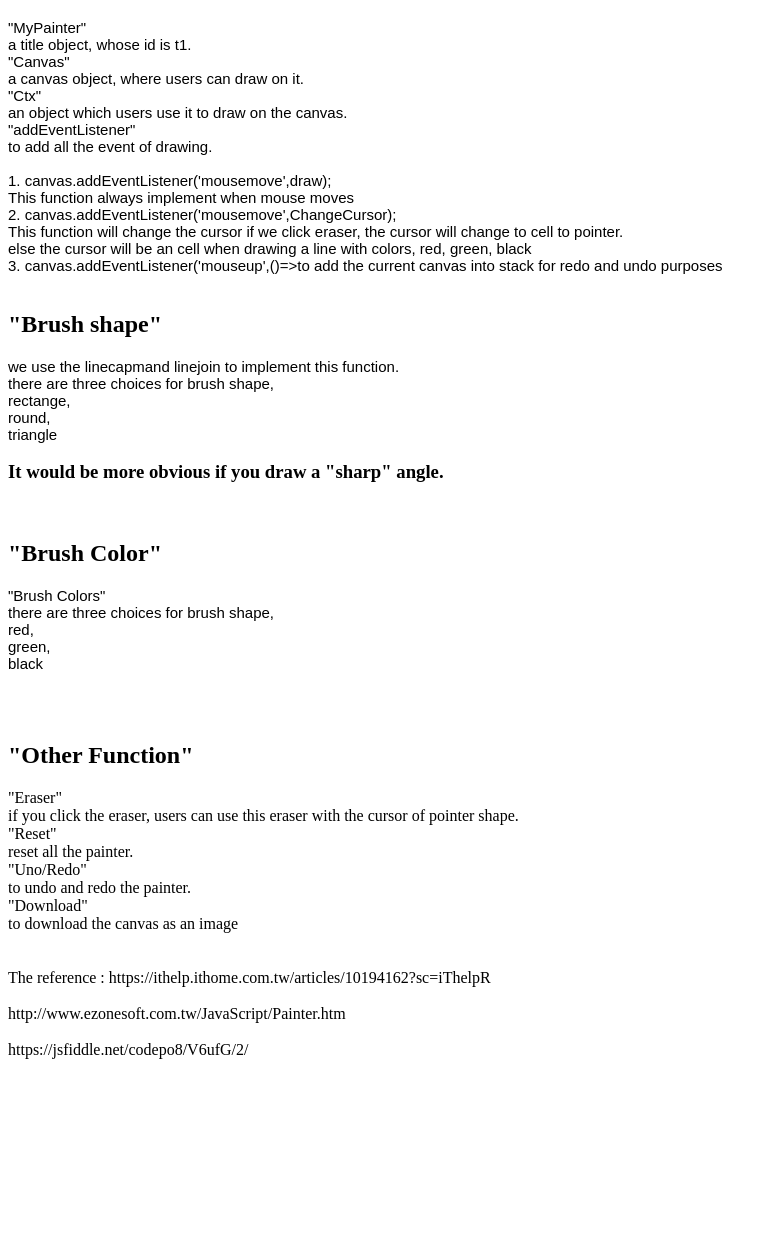
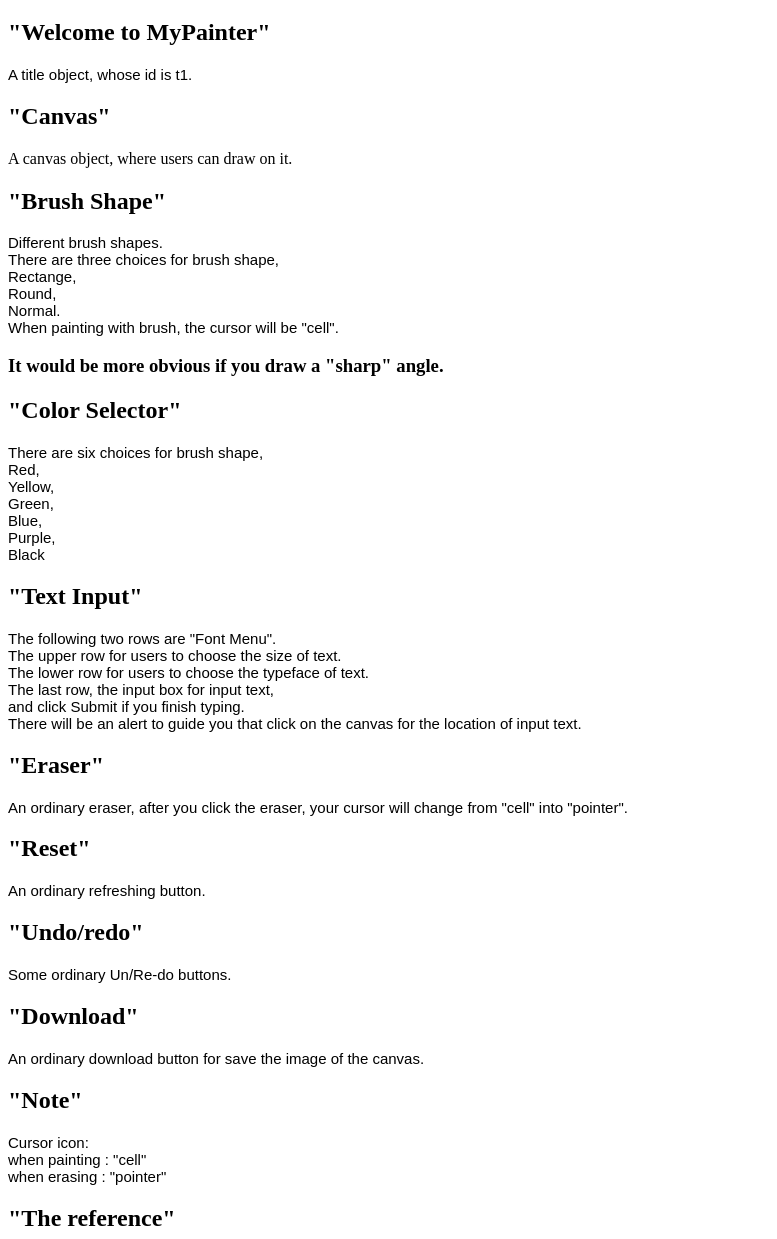
Before and after one commit to bubu3013/Painter_2019, a plain HTML site: page README.html in a window 1280 px wide. Shown: the part 61-1300 px from the top of the page, without its empty margins (0-777 px from the left). Before the commit the page ends 1154 px from the top, so only its background shows below. Drawn offline with Linux system fonts and the light colour scheme.

Commit message:
Update README.html

```diff
--- a/README.html
+++ b/README.html
@@ -14,60 +14,74 @@ p.b {
 <body>
 
 <h1>README.html</h1>
+<h2>"Welcome to MyPainter"
+</h2>
+<p class="a">
+    A title object, whose id is t1.<br>
+</p>
+<h2>"Canvas"</h2>
+    A canvas object, where users can draw on it.<br>
+</p>
+<h2>"Brush Shape"</h2>
+<p class="a">
+    Different brush shapes.<br>
+    There are three choices for brush shape,<br>
+    Rectange,<br>
+    Round,<br>
+    Normal.<br>
+    When painting with brush, the cursor will be "cell".<br>
+    <h3>It would be more obvious if you draw a "sharp" angle.</h3>
+</p>
+    <h2>"Color Selector"</h2>
+<p class="a">
+    There are six choices for brush shape,<br>
+    Red,<br>
+    Yellow,<br>
+    Green,<br>
+    Blue,<br>
+    Purple,<br>
+    Black<br>
+</p>
+<h2>"Text Input"</h2>
+<p class="a">
+    The following two rows are "Font Menu".<br>
+    The upper row for users to choose the size of text.<br>
+    The lower row for users to choose the typeface of text.<br>
+    The last row, the input box for input text,<br>
+    and click Submit if you finish typing.<br>
 
+    There will be an alert to guide you that click on the canvas for the location of input text.<br>
+</p>
+    <h2>"Eraser"</h2>
 <p class="a">
-    "MyPainter"<br>
-    a title object, whose id is t1.<br>
-    "Canvas"<br>
-    a canvas object, where users can draw on it.<br>
-    "Ctx"<br>
-    an object which users use it to draw on the canvas.<br>
-    "addEventListener"<br>
-    to add all the event of drawing.<br>
-    <br>
-    1. canvas.addEventListener('mousemove',draw);<br>
-        This function always implement when mouse moves<br>
-    2. canvas.addEventListener('mousemove',ChangeCursor);<br>
-        This function will change the cursor if we click eraser, the cursor will change to cell to pointer.<br>
-        else the cursor will be an cell when drawing a line with colors, red, green, black<br>
-    3. canvas.addEventListener('mouseup',()=>to add the current canvas into stack for redo and undo purposes<br>
-    <br>
+    An ordinary eraser,
+    after you click the eraser, your cursor will change from "cell" into "pointer".
 </p>
-<h2>"Brush shape"</h2>
+    <h2>"Reset"</h2>
 <p class="a">
-    we use the linecapmand linejoin to implement this function.<br>
-    there are three choices for brush shape,<br>
-    rectange,<br>
-    round,<br>
-    triangle<br>
-    <h3>It would be more obvious if you draw a "sharp" angle.<br></h3>
+    An ordinary refreshing button.
 </p>
-    <br>
-    <h2>"Brush Color"</h2>
+    <h2>"Undo/redo"</h2>
 <p class="a">
-    "Brush Colors"<br>
-    there are three choices for brush shape,<br>
-    red,<br>
-    green,<br>
-    black<br>
-    <br>
+    Some ordinary Un/Re-do buttons.
 </p>
-    <br>
-    <h2>"Other Function"</h2>
-    "Eraser"<br>
-    if you click the eraser, users can use this eraser with the cursor of pointer shape.<br>
-    "Reset"<br>
-    reset all the painter.<br>
-    "Uno/Redo"<br>
-    to undo and redo the painter.<br>
-    "Download"<br>
-    to download the canvas as an image<br>
-    <br><br>
-    The reference :
 
-    https://ithelp.ithome.com.tw/articles/10194162?sc=iThelpR<br><br>
-    http://www.ezonesoft.com.tw/JavaScript/Painter.htm<br><br>
-    https://jsfiddle.net/codepo8/V6ufG/2/<br><br>
+<h2>"Download"</h2>
+<p class="a">
+        An ordinary download button for save the image of the canvas.
+</p>
+<h2>"Note"</h2>
+<p class="a">
+        Cursor icon:<br>
+        when painting : "cell"<br>
+        when erasing : "pointer"<br>
+</p>
+<h2>"The reference"</h2>
+
+    https://ithelp.ithome.com.tw/articles/10194162?sc=iThelpR<br>
+    http://www.ezonesoft.com.tw/JavaScript/Painter.htm<br>
+    https://jsfiddle.net/codepo8/V6ufG/2/<br>
+    https://www.w3schools.com/<br>
 </p>
 
 
```
